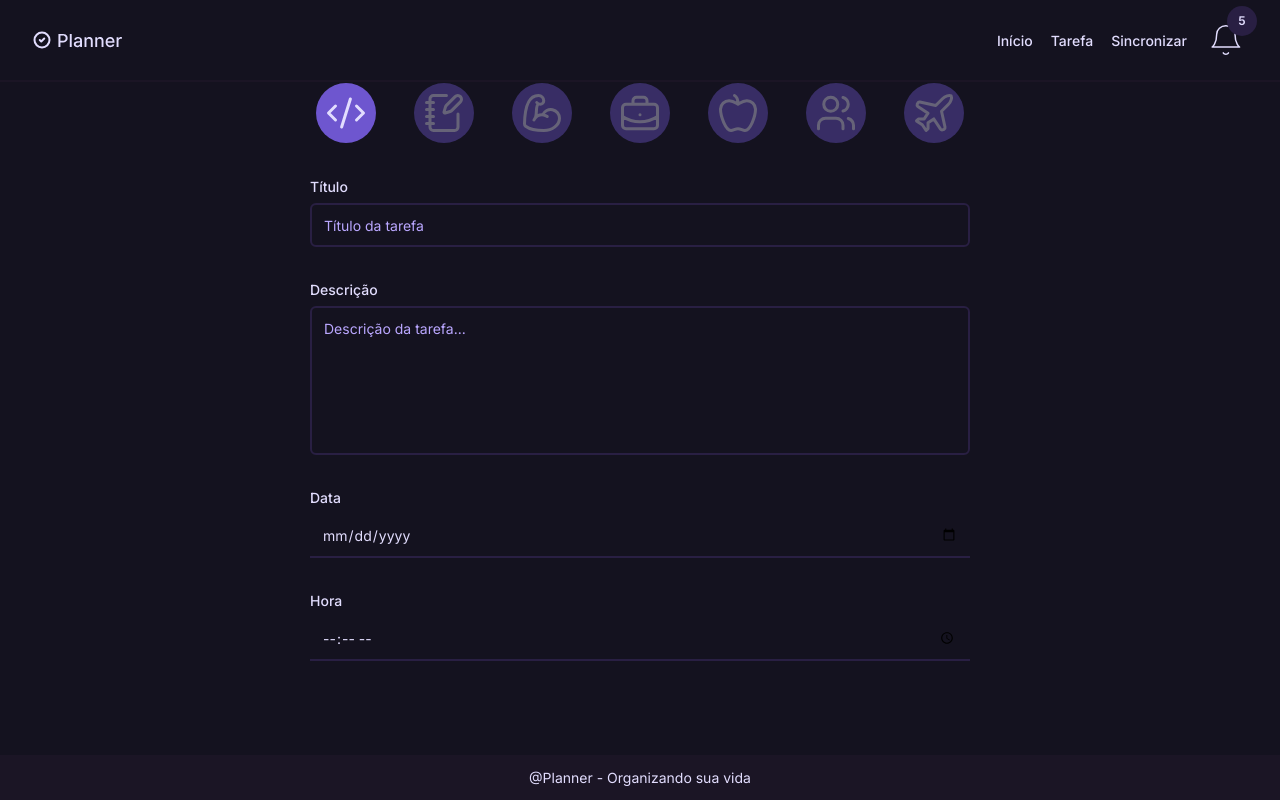
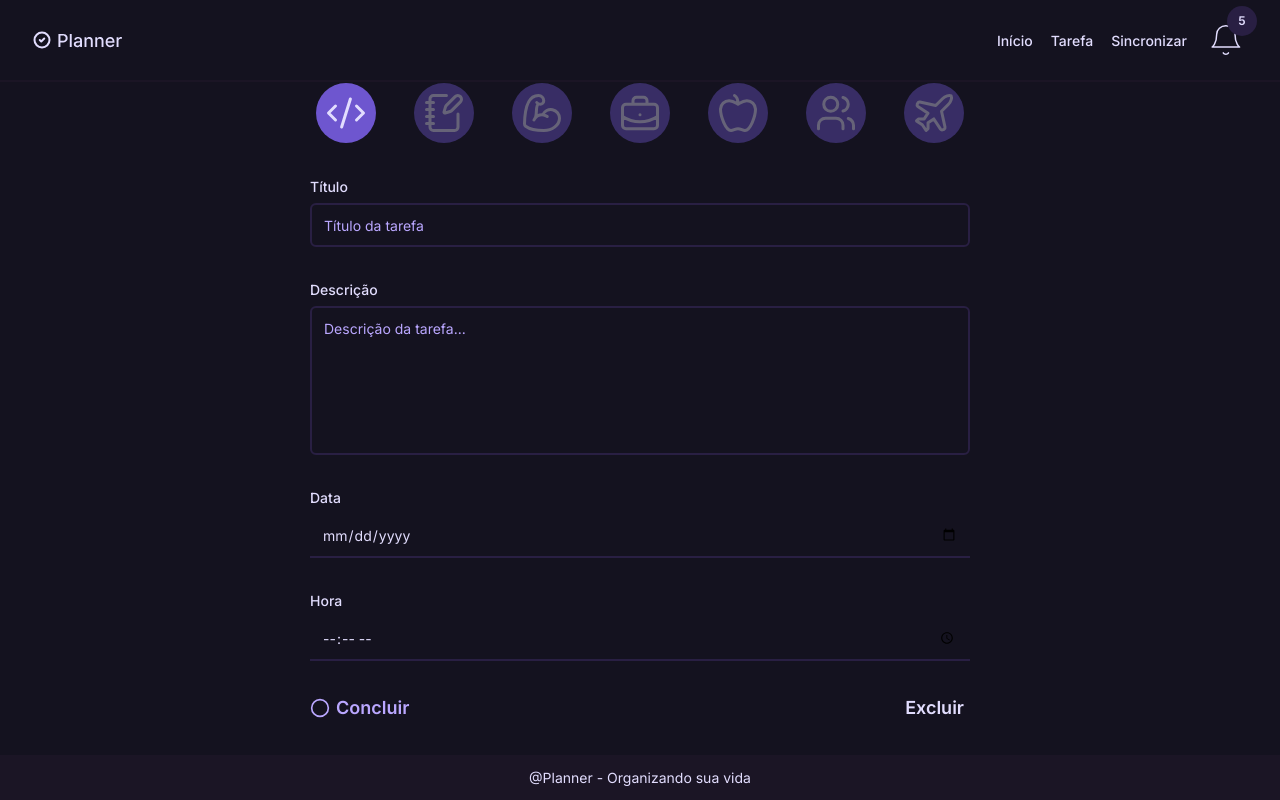
Before and after one commit to reisArthur2602/planner-frontend, a React (Vite) app: page /task in a window 1280 px wide. Built offline with nearby package versions, Linux system fonts and the light colour scheme.

Commit message:
feat: criar botoes de açao do formulario

```diff
--- /dev/null
+++ b/src/components/Checkbox/index.tsx
@@ -0,0 +1,19 @@
+import { CheckCircle2Icon, Circle } from 'lucide-react';
+import * as S from './styles';
+
+type Props = React.ComponentProps<'input'> & {
+  label: string;
+  checked: boolean;
+};
+
+const Checkbox = ({ label, checked, ...rest }: Props) => {
+  return (
+    <S.CheckboxArea>
+      {checked ? <CheckCircle2Icon size={20}/> : <Circle size={20}/>}
+      <input type="checkbox" {...rest} checked={checked} />
+      <span>{label}</span>
+    </S.CheckboxArea>
+  );
+};
+
+export default Checkbox;
--- /dev/null
+++ b/src/components/Checkbox/styles.tsx
@@ -0,0 +1,22 @@
+import styled from "styled-components";
+
+const CheckboxArea = styled.label`
+  display: flex;
+  flex-direction: row;
+  align-items: center;
+  justify-content: center;
+  gap: 0.375rem;
+  font-size: 1.125rem;
+  font-weight: 600;
+  cursor: pointer;
+  color: var(--violet-text-200);
+
+input{
+  display: none;
+}
+
+
+
+`;
+
+export {CheckboxArea}
--- a/src/components/Input/styles.tsx
+++ b/src/components/Input/styles.tsx
@@ -20,7 +20,6 @@ const InputContainer = styled.label`
       border-color: var(--violet-text-200);
     }
   }
-
   input[type='date'],
   input[type='time'] {
     padding: 0.5938rem 0.75rem;
@@ -56,4 +55,6 @@ const TextAreaContainer = styled.label`
   }
 `;
 
-export { InputContainer, TextAreaContainer };
+
+
+export { InputContainer, TextAreaContainer};
--- a/src/components/index.ts
+++ b/src/components/index.ts
@@ -1,4 +1,5 @@
 export * from './Template';
 export * from './TaskCard';
 export * from './Filter';
-export * from './SelectType';
+export * from './Input';
+export * from './Checkbox';
--- a/src/pages/task/index.tsx
+++ b/src/pages/task/index.tsx
@@ -3,10 +3,13 @@ import * as S from './styles';
 import SelectType from '../../components/SelectType';
 import { useState } from 'react';
 import { TypesActions } from '../../utils/type';
-import { Field, TextArea } from '../../components/Input';
+import { Field, TextArea } from '../../components';
+import Checkbox from '../../components/Checkbox';
 
 export const Task = () => {
   const [type, setType] = useState<TypesActions>('code');
+  const [done, setDone] = useState<boolean>(false);
+  console.log(done);
   const handleTypeClick = (type: TypesActions) => {
     setType(type);
   };
@@ -22,6 +25,15 @@ export const Task = () => {
       />
       <Field type="date" label="Data" />
       <Field type="time" label="Hora" />
+
+      <S.ButtonsArea>
+        <Checkbox
+          label="Concluir"
+          checked={done}
+          onChange={() => setDone(!done)}
+        />
+        <button>Excluir</button>
+      </S.ButtonsArea>
     </S.Form>
   );
 };
--- a/src/pages/task/styles.tsx
+++ b/src/pages/task/styles.tsx
@@ -10,12 +10,17 @@ const Form = styled.form`
   margin: 0 auto;
 `;
 
+const ButtonsArea = styled.div`
+  width: 100%;
+  display: flex;
+  justify-content: space-between;
+  align-items: center;
 
-const TypeIcons = styled.div`
-width: 100%;
-display: flex;
-align-items: center;
-justify-content: space-between;
-`
+  button {
+    font-size: 1.125rem;
+    font-weight: 600;
+    color: var(--violet-text-100);
+  }
+`;
 
-export { Form , TypeIcons };
+export { Form, ButtonsArea };
```
